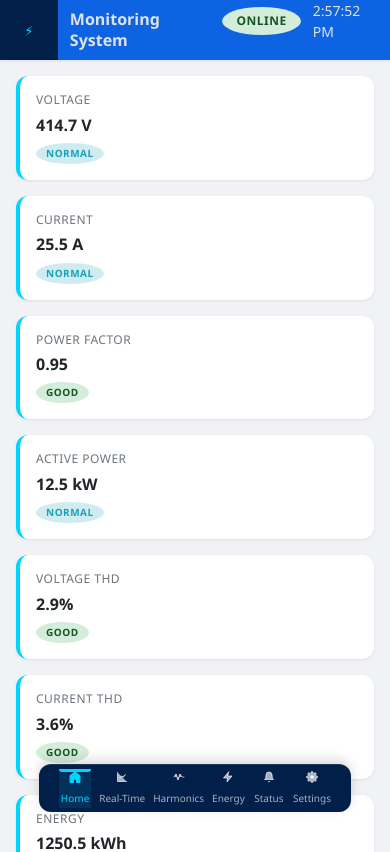
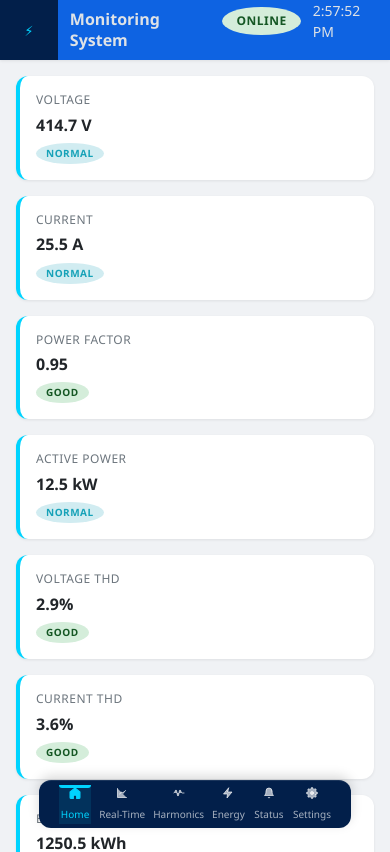
Before and after one commit to Legend-Paul/Harmonics-dashboard, a React (Vite) app: page / in a window 390 px wide. Shown: the top 852 px of the page. Built offline with nearby package versions, Linux system fonts and the light colour scheme.

Commit message:
Move sidebar to down to its initial position

```diff
--- a/src/components/Sidebar/Sidebar.css
+++ b/src/components/Sidebar/Sidebar.css
@@ -224,7 +224,7 @@
 	.sidebar {
 		position: fixed;
 		top: auto;
-		bottom: 2rem;
+		bottom: 1rem;
 		left: 50%;
 		border-radius: var(--radius-lg) !important;
 		padding: var(--spacing-md) var(--spacing-lg);
```
